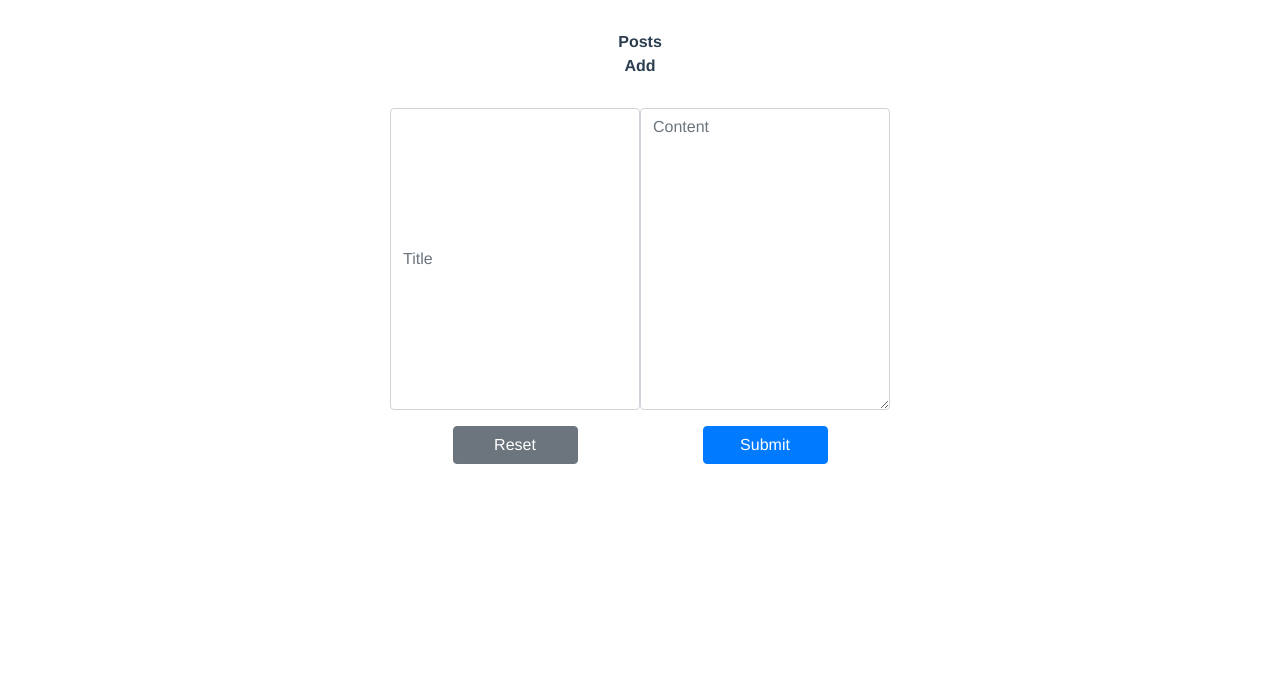
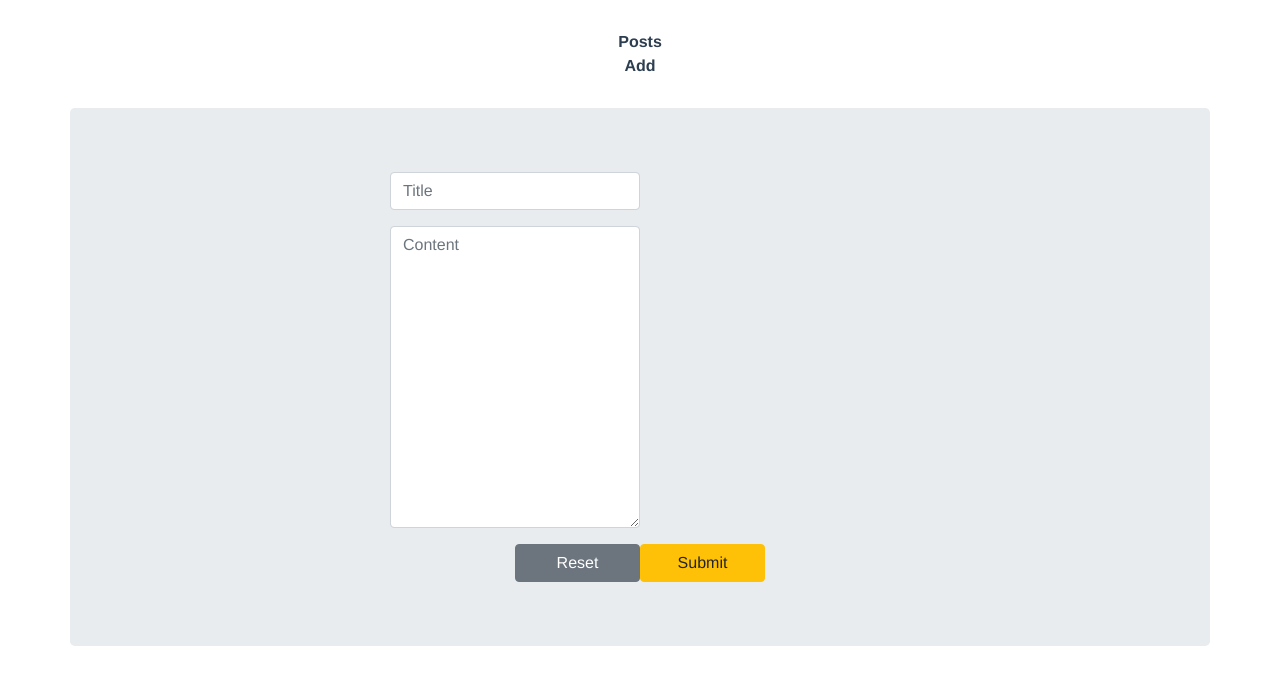
Before and after one commit to ninaMiljus/vivifyblog-vuejs, a Vue app: page /add in a window 1280 px wide. Shown: the top 684 px of the page. Built offline with nearby package versions, Linux system fonts and the light colour scheme; no server answers.

Commit message:
Zadatak 7

```diff
--- a/src/components/AppAddPost.vue
+++ b/src/components/AppAddPost.vue
@@ -1,22 +1,23 @@
 <template>
-  <div class="mt-0">
+   <div class="container jumbotron">
+    <form class="mx-auto" style="max-width: 500px;" v-on:submit.prevent="submit">
+        <input class="col-6 form-control mb-3" v-model="post.title" type="text" required="required" minlength="2" placeholder="Title">
+        <textarea class="col-6 form-control mb-3" v-model="post.text" rows="12" required="required" maxlength="300" placeholder="Content"></textarea>
 
-    <form class="row mx-auto" style="max-width: 500px;" v-on:submit.prevent="add">
-      <input class="col-6 form-control mb-3" v-model="post.title" type="text" required="required" minlength="2" placeholder="Title">
-      <br>
-      <textarea class="col-6 form-control mb-3" v-model="post.text" rows="12" required="required" maxlength="300" placeholder="Content"></textarea>
-      <br>
-      <button class="col-3 mx-auto btn btn-secondary" type="button" @click="reset">Reset</button>
-      <br>
-      <button class="col-3 mx-auto btn btn-primary" type="submit">Submit</button>
-    </form>
+        <div class="d-flex flex-row justify-content-center">
+            <button class="col-3 btn btn-secondary me-2" type="button" @click="reset">Reset</button>
+            <button class="col-3 btn btn-warning ms-2" type="submit">Submit</button>
+        </div>
+        </form>
   </div>
 </template>
 
 <script>
 import Posts from '../services/Posts.js';
+
 export default {
   name: 'AddPost',
+  props: ['id'],
 
   data() {
     return {
@@ -28,11 +29,11 @@ export default {
   },
 
     created() {
-        this.post = this.addPost();
+        this.get();
     },
 
   methods: {
-    async addPost() {
+    async add() {
       try {
         await Posts.add(this.post);
         this.$router.push({ name: 'Posts' });
@@ -40,12 +41,50 @@ export default {
         console.log(err);
       }
     },
+
     reset() {
       this.post = {
         title: '',
         text: ''
       }
+    },
+
+    async get() {
+      if (this.isEditMode) {
+        try {
+          this.post = await Posts.get(this.id);
+        } catch(err) {
+          console.log(err);
+          this.reset();
+        }
+      } else {
+        this.reset();
+      }
+    },
+
+    async edit() {
+      try {
+        await Posts.edit(this.post);
+        this.$router.push({ name: 'Post', params: { id: this.post.id} });
+      } catch(err) {
+        console.log(err);
+      }
+    },
+
+    submit() {
+      if (this.editMode) {
+        this.edit();
+      } else {
+        this.add();
+      }
+    },
+
+    computed: {
+        isEditMode() {
+        return !!this.id;
+        }
     }
+
   }
 }
 </script>
--- a/src/components/AppPosts.vue
+++ b/src/components/AppPosts.vue
@@ -9,7 +9,8 @@
             <p class="card-text mb-3"> {{ post.text | preview }} </p>
 
             <div class="d-flex flex-row justify-content-end">
-              <router-link :to="`posts/${post.id}`" class="btn btn-primary px-4 mt-0">View post</router-link>
+                <router-link :to="`edit/${post.id}`" class="btn btn-secondary px-4 me-2">Edit</router-link>
+                <router-link :to="`posts/${post.id}`" class="btn btn-primary px-4 mt-0">View post</router-link>
             </div>
         </div>
       </li>
--- a/src/router/index.js
+++ b/src/router/index.js
@@ -25,6 +25,10 @@ const routes = [
     path: '/add',
     component: AppAddPost,
     name: 'AddPost'
+  },
+  {
+    path: 'edit/:id',
+    component: AppAddPost
   }
 ]
 
--- a/src/services/Posts.js
+++ b/src/services/Posts.js
@@ -25,5 +25,11 @@ class Posts {
 
     return status;
   }
+
+  async edit(post) {
+    const { status } = await this.client.put(`posts/${post.id}`, post);
+
+    return status;
+  }
 }
 export default new Posts()
```
